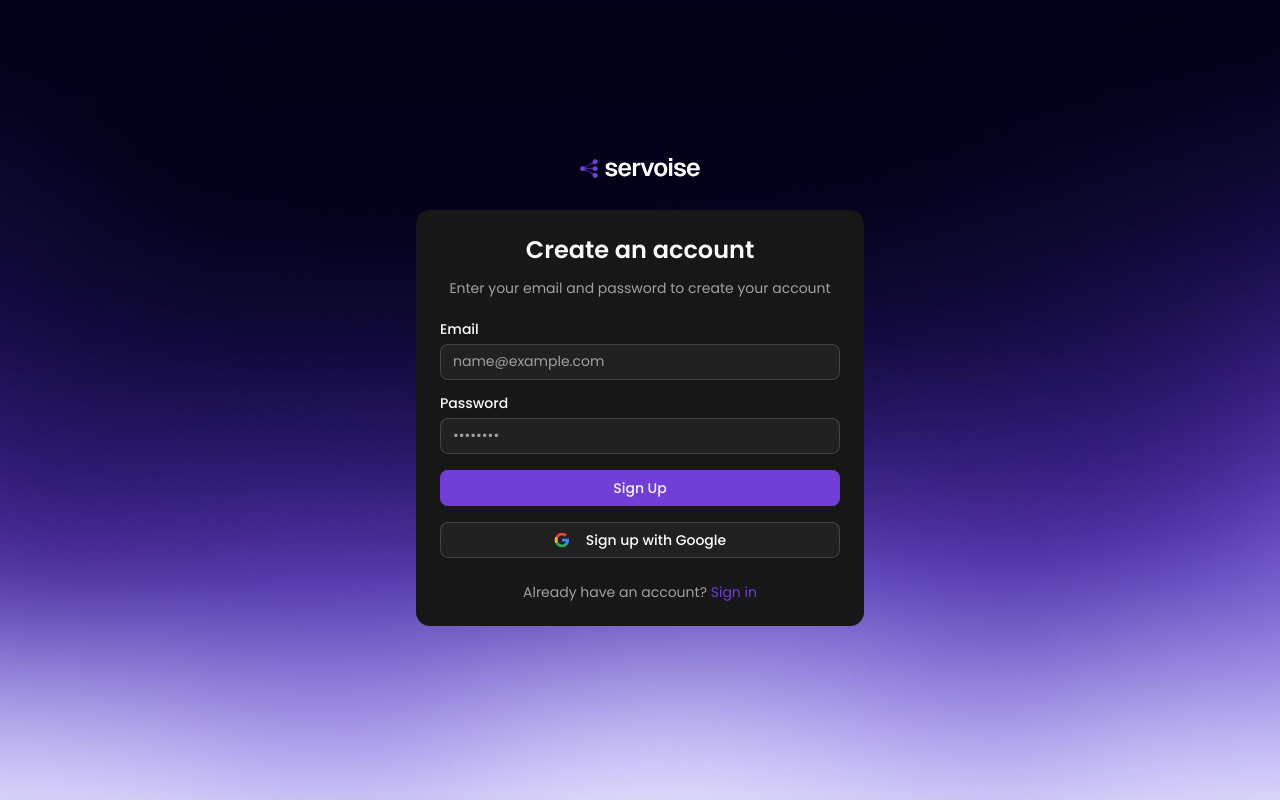
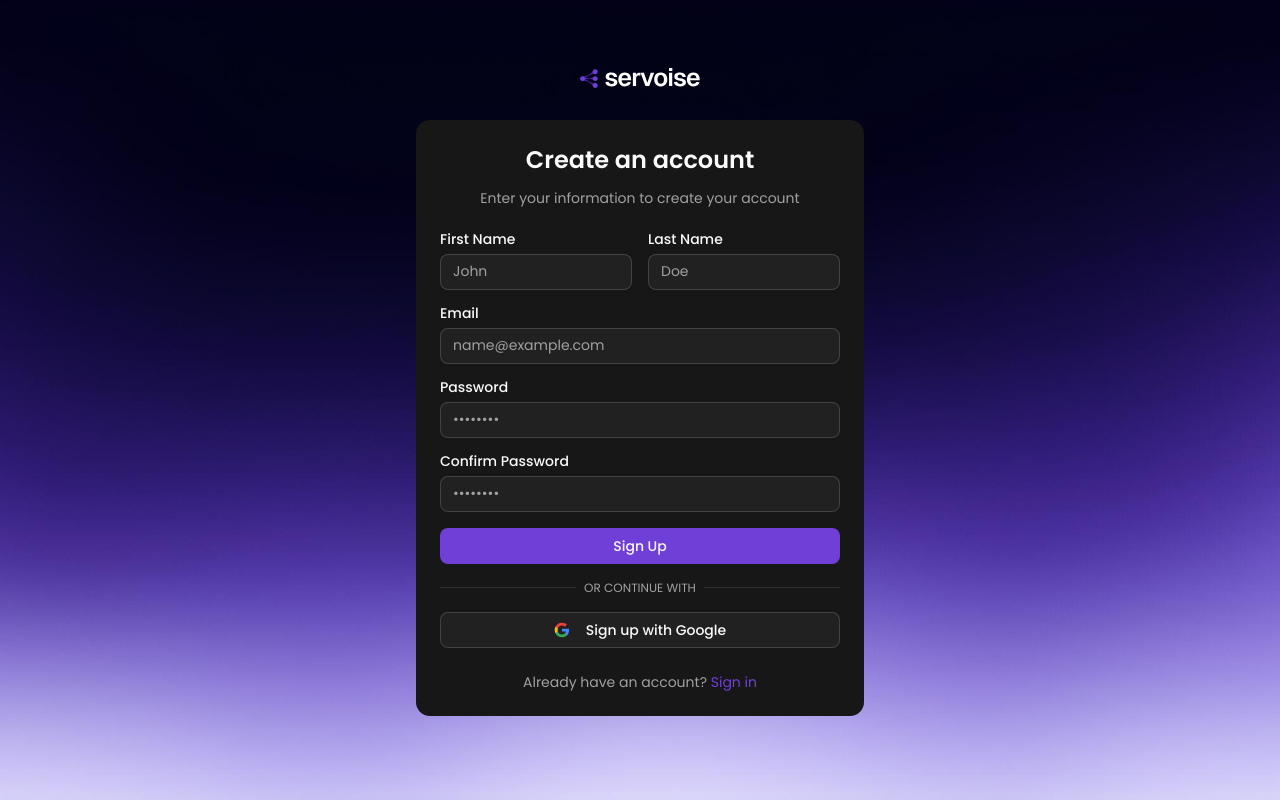
Before and after one commit to yestay123/servoise, a Next.js app: page /sign-up in a window 1280 px wide. Built offline with nearby package versions, Linux system fonts and the light colour scheme; no server answers.

Commit message:
add simple registration

```diff
--- a/lib/api.ts
+++ b/lib/api.ts
@@ -76,12 +76,54 @@ class ApiClient {
     );
   }
 
+  async register(data: {
+    email: string;
+    first_name: string;
+    last_name: string;
+    password: string;
+    password_confirm: string;
+    role: "agentuser" | "agentcreator" | "admin";
+  }) {
+    return this.request<{
+      access_token: string;
+      token_type: string;
+      user: {
+        id: number;
+        email: string;
+        full_name: string | null;
+        avatar_url: string | null;
+        role: string;
+      };
+    }>("/api/v1/auth/register", {
+      method: "POST",
+      body: JSON.stringify(data),
+    });
+  }
+
+  async signIn(data: { email: string; password: string }) {
+    return this.request<{
+      access_token: string;
+      token_type: string;
+      user: {
+        id: number;
+        email: string;
+        full_name: string | null;
+        avatar_url: string | null;
+        role: string;
+      };
+    }>("/api/v1/auth/signin", {
+      method: "POST",
+      body: JSON.stringify(data),
+    });
+  }
+
   async getCurrentUser() {
     return this.request<{
       id: number;
       email: string;
       full_name: string | null;
       avatar_url: string | null;
+      role: string;
       is_active: boolean;
       is_verified: boolean;
     }>("/api/v1/auth/me");
--- a/lib/auth.ts
+++ b/lib/auth.ts
@@ -7,6 +7,7 @@ export interface User {
   email: string;
   full_name: string | null;
   avatar_url: string | null;
+  role?: string;
   is_active: boolean;
   is_verified: boolean;
 }
--- a/src/app/(auth)/sign-in/page.tsx
+++ b/src/app/(auth)/sign-in/page.tsx
@@ -23,6 +23,8 @@ export default function SignInPage() {
   const { login, isAuthenticated, loading: authLoading } = useAuth();
   const [loading, setLoading] = useState(false);
   const [error, setError] = useState<string | null>(null);
+  const [email, setEmail] = useState("");
+  const [password, setPassword] = useState("");
 
   // Redirect if already authenticated
   useEffect(() => {
@@ -48,8 +50,25 @@ export default function SignInPage() {
     return null;
   }
 
-  const handleSignIn = () => {
-    router.push("/agents");
+  const handleSignIn = async (e: React.FormEvent) => {
+    e.preventDefault();
+    setLoading(true);
+    setError(null);
+
+    try {
+      const response = await apiClient.signIn({ email, password });
+      if (response.data) {
+        apiClient.setToken(response.data.access_token);
+        login(response.data.access_token, response.data.user);
+        router.replace("/agents");
+      } else {
+        setError(response.error || "Failed to sign in");
+        setLoading(false);
+      }
+    } catch (err) {
+      setError("An error occurred. Please try again.");
+      setLoading(false);
+    }
   };
 
   const handleGoogleSignIn = async () => {
@@ -105,12 +124,17 @@ export default function SignInPage() {
               {error}
             </div>
           )}
+          <form onSubmit={handleSignIn} className="space-y-4">
             <div className="space-y-2">
               <Label htmlFor="email">Email</Label>
               <Input
                 id="email"
                 type="email"
                 placeholder="name@example.com"
+                value={email}
+                onChange={(e) => setEmail(e.target.value)}
+                required
+                disabled={loading}
               />
             </div>
             <div className="space-y-2">
@@ -119,11 +143,24 @@ export default function SignInPage() {
                 id="password"
                 type="password"
                 placeholder="••••••••"
+                value={password}
+                onChange={(e) => setPassword(e.target.value)}
+                required
+                disabled={loading}
               />
             </div>
-          <Button className="w-full" type="button" onClick={handleSignIn}>
-            Sign In
+            <Button className="w-full" type="submit" disabled={loading}>
+              {loading ? "Signing in..." : "Sign In"}
             </Button>
+          </form>
+          <div className="relative">
+            <div className="absolute inset-0 flex items-center">
+              <span className="w-full border-t" />
+            </div>
+            <div className="relative flex justify-center text-xs uppercase">
+              <span className="bg-card px-2 text-muted-foreground">Or continue with</span>
+            </div>
+          </div>
           <Button
             className="w-full"
             variant="outline"
--- a/src/app/(auth)/sign-up/page.tsx
+++ b/src/app/(auth)/sign-up/page.tsx
@@ -3,7 +3,7 @@
 import Image from "next/image";
 import Link from "next/link";
 import { useRouter } from "next/navigation";
-import { useState } from "react";
+import { useState, useEffect } from "react";
 import { Button } from "@/components/ui/button";
 import {
   Card,
@@ -16,14 +16,85 @@ import {
 import { Input } from "@/components/ui/input";
 import { Label } from "@/components/ui/label";
 import { apiClient } from "@/lib/api";
+import { useAuth } from "@/components/auth-provider";
 
 export default function SignUpPage() {
   const router = useRouter();
+  const { login, isAuthenticated, loading: authLoading } = useAuth();
   const [loading, setLoading] = useState(false);
   const [error, setError] = useState<string | null>(null);
+  const [formData, setFormData] = useState({
+    email: "",
+    first_name: "",
+    last_name: "",
+    password: "",
+    password_confirm: "",
+  });
 
-  const handleSignUp = () => {
-    router.push("/agents");
+  // Redirect if already authenticated
+  useEffect(() => {
+    if (!authLoading && isAuthenticated) {
+      router.replace("/agents");
+    }
+  }, [authLoading, isAuthenticated, router]);
+
+  // Show loading while checking auth
+  if (authLoading) {
+    return (
+      <div className="flex min-h-screen items-center justify-center">
+        <div className="text-center">
+          <div className="animate-spin rounded-full h-12 w-12 border-b-2 border-primary mx-auto mb-4"></div>
+          <p className="text-muted-foreground">Loading...</p>
+        </div>
+      </div>
+    );
+  }
+
+  // Don't render if authenticated (redirect will happen)
+  if (isAuthenticated) {
+    return null;
+  }
+
+  const handleSignUp = async (e: React.FormEvent) => {
+    e.preventDefault();
+    setLoading(true);
+    setError(null);
+
+    // Validate passwords match
+    if (formData.password !== formData.password_confirm) {
+      setError("Passwords do not match");
+      setLoading(false);
+      return;
+    }
+
+    // Validate password length
+    if (formData.password.length < 8) {
+      setError("Password must be at least 8 characters long");
+      setLoading(false);
+      return;
+    }
+
+    try {
+      const response = await apiClient.register({
+        ...formData,
+        role: "agentuser", // Default role
+      });
+      if (response.data) {
+        apiClient.setToken(response.data.access_token);
+        login(response.data.access_token, {
+          ...response.data.user,
+          is_active: true,
+          is_verified: false,
+        });
+        router.replace("/agents");
+      } else {
+        setError(response.error || "Failed to create account");
+        setLoading(false);
+      }
+    } catch (err) {
+      setError("An error occurred. Please try again.");
+      setLoading(false);
+    }
   };
 
   const handleGoogleSignUp = async () => {
@@ -70,7 +141,7 @@ export default function SignUpPage() {
         <CardHeader className="space-y-1">
           <CardTitle className="text-2xl text-center">Create an account</CardTitle>
           <CardDescription className="text-center">
-            Enter your email and password to create your account
+            Enter your information to create your account
           </CardDescription>
         </CardHeader>
         <CardContent className="space-y-4">
@@ -79,12 +150,49 @@ export default function SignUpPage() {
               {error}
             </div>
           )}
+          <form onSubmit={handleSignUp} className="space-y-4">
+            <div className="grid grid-cols-2 gap-4">
+              <div className="space-y-2">
+                <Label htmlFor="first_name">First Name</Label>
+                <Input
+                  id="first_name"
+                  type="text"
+                  placeholder="John"
+                  value={formData.first_name}
+                  onChange={(e) =>
+                    setFormData({ ...formData, first_name: e.target.value })
+                  }
+                  required
+                  disabled={loading}
+                />
+              </div>
+              <div className="space-y-2">
+                <Label htmlFor="last_name">Last Name</Label>
+                <Input
+                  id="last_name"
+                  type="text"
+                  placeholder="Doe"
+                  value={formData.last_name}
+                  onChange={(e) =>
+                    setFormData({ ...formData, last_name: e.target.value })
+                  }
+                  required
+                  disabled={loading}
+                />
+              </div>
+            </div>
             <div className="space-y-2">
               <Label htmlFor="email">Email</Label>
               <Input
                 id="email"
                 type="email"
                 placeholder="name@example.com"
+                value={formData.email}
+                onChange={(e) =>
+                  setFormData({ ...formData, email: e.target.value })
+                }
+                required
+                disabled={loading}
               />
             </div>
             <div className="space-y-2">
@@ -93,11 +201,42 @@ export default function SignUpPage() {
                 id="password"
                 type="password"
                 placeholder="••••••••"
+                value={formData.password}
+                onChange={(e) =>
+                  setFormData({ ...formData, password: e.target.value })
+                }
+                required
+                minLength={8}
+                disabled={loading}
               />
             </div>
-          <Button className="w-full" type="button" onClick={handleSignUp}>
-            Sign Up
+            <div className="space-y-2">
+              <Label htmlFor="password_confirm">Confirm Password</Label>
+              <Input
+                id="password_confirm"
+                type="password"
+                placeholder="••••••••"
+                value={formData.password_confirm}
+                onChange={(e) =>
+                  setFormData({ ...formData, password_confirm: e.target.value })
+                }
+                required
+                minLength={8}
+                disabled={loading}
+              />
+            </div>
+            <Button className="w-full" type="submit" disabled={loading}>
+              {loading ? "Creating account..." : "Sign Up"}
             </Button>
+          </form>
+          <div className="relative">
+            <div className="absolute inset-0 flex items-center">
+              <span className="w-full border-t" />
+            </div>
+            <div className="relative flex justify-center text-xs uppercase">
+              <span className="bg-card px-2 text-muted-foreground">Or continue with</span>
+            </div>
+          </div>
           <Button
             className="w-full"
             variant="outline"
```
Lines whose indentation alone changed are shown as unchanged.
